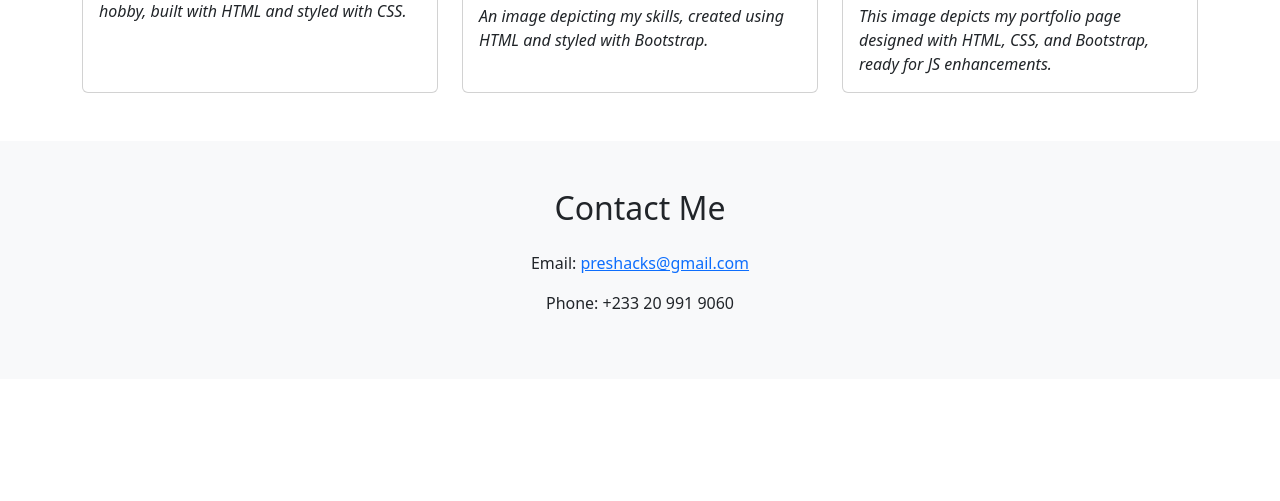
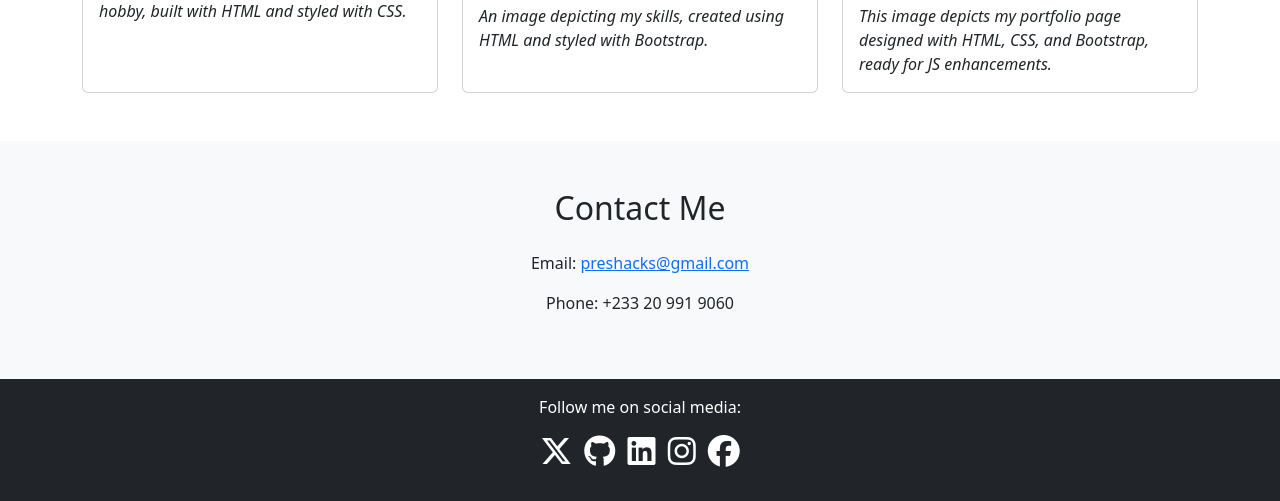
Before and after one commit to OforiPrescott/Portfolio, a plain HTML site: page index.html in a window 1280 px wide. Shown: the part 1582-2083 px from the top of the page. Before the commit the page ends 1961 px from the top, so only its background shows below. Drawn offline with nearby package versions, Linux system fonts and the light colour scheme.

Commit message:
social media icons

```diff
--- a/index.html
+++ b/index.html
@@ -132,7 +132,24 @@
             <p>Phone: +233 20 991 9060</p>
         </div>
     </section>
-
+    <!--Footer with Social Media Icons-->
+    <footer class="bg-dark text-white text-center py-3">
+        <div class ="container">
+            <p>Follow me on social media:</p>
+            <ul class="list-inline social-icons">
+                <li class="list-inline-item"><a href="https://x.com/NyamekyePresco1" class="text-white" target="_blank"
+                        aria-label="Follow me on X"><i class="fab fa-x-twitter fa-2x"></i></a></li>
+                <li class="list-inline-item"><a href="https://github.com/OforiPrescott/" class="text-white" target="_blank"
+                    aria-label="Follow me on Github"><i class="fab fa-github fa-2x"></i></a></li>
+                <li class="list-inline-item"><a href="https://www.linkedin.com/in/prescott-nyamekye/" class="text-white" target="_blank"
+                    aria-label="Follow me on LinkedIn"><i class="fab fa-linkedin fa-2x"></i></a></li>
+                <li class="list-inline-item"><a href="https://www.instagram.com/prescott_39/" class="text-white" target="_blank"
+                        aria-label="Follow me on Instagram"><i class="fab fa-instagram fa-2x"></i></a></li>
+                <li class="list-inline-item"><a href="https://www.facebook.com/prescott.nyamekye" class="text-white" target="_blank"
+                        aria-label="Follow me on Facebook"><i class="fab fa-facebook fa-2x"></i></a></li>
+            </ul>
+        </div>
+    </footer>
 
 
 
```
